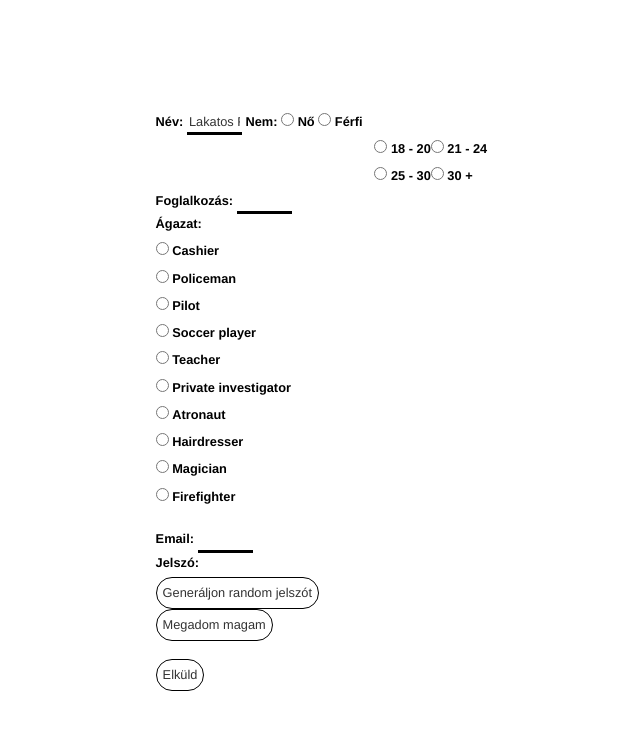
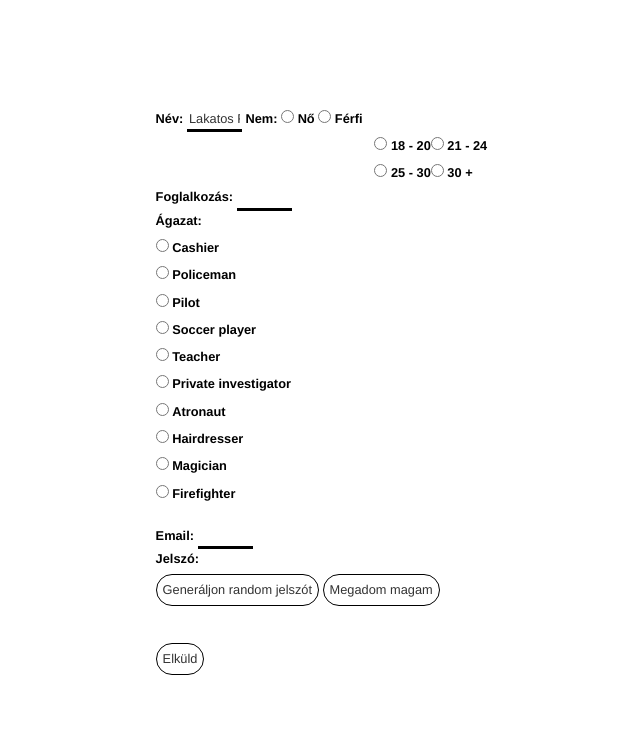
Before and after one commit to Hudi-B/boreDom1013, a plain HTML site: page frontEndHtml/index.html in a window 1280 px wide. Shown: the whole page, without its empty margins (254-894 px from the left). Drawn offline with nearby package versions, Linux system fonts and the light colour scheme.

Commit message:
minor adjustments

```diff
--- a/frontEnd/index.css
+++ b/frontEnd/index.css
@@ -33,7 +33,7 @@ label{
     display: none;
 }
 
-.submit_btn {        /*width:height == 3:1*/
+.common_btn {        /*width:height == 3:1*/
     width: fit-content;
     height:2.5vw;
     border:none;
@@ -41,10 +41,10 @@ label{
     border-radius:5vw;     /*half as height*/
     background: none;
     font-size: 1vw;
-
+    margin-bottom:1.5vw;
   }
 
-  .submit_btn:active {
+  .common_btn:active {
     background-color: black; /*make this the same as the border color*/
     color:white;
   }
@@ -71,3 +71,8 @@ label{
     margin-top: 10px;
 
   }
+
+  input[type="radio"]{
+
+
+  }
--- a/frontEndHtml/index.html
+++ b/frontEndHtml/index.html
@@ -52,12 +52,12 @@
 
                     <label>Jelszó:</label>
                     <div>
-                        <input class="submit_btn" class="spacing" type="button" value="Generáljon random jelszót"><br>
-                        <input class="submit_btn" type="button" value="Megadom magam">
+                        <input class="common_btn" class="spacing" type="button" value="Generáljon random jelszót">
+                        <input class="common_btn" type="button" value="Megadom magam">
                         <input type="password" name="password" id="password" class="psw_input"><br>
                     </div>
             <br>
-            <input class="submit_btn" type="submit" value="Elküld">
+            <input class="common_btn " type="submit" value="Elküld">
       </form>
 </body>
 </html>
```
